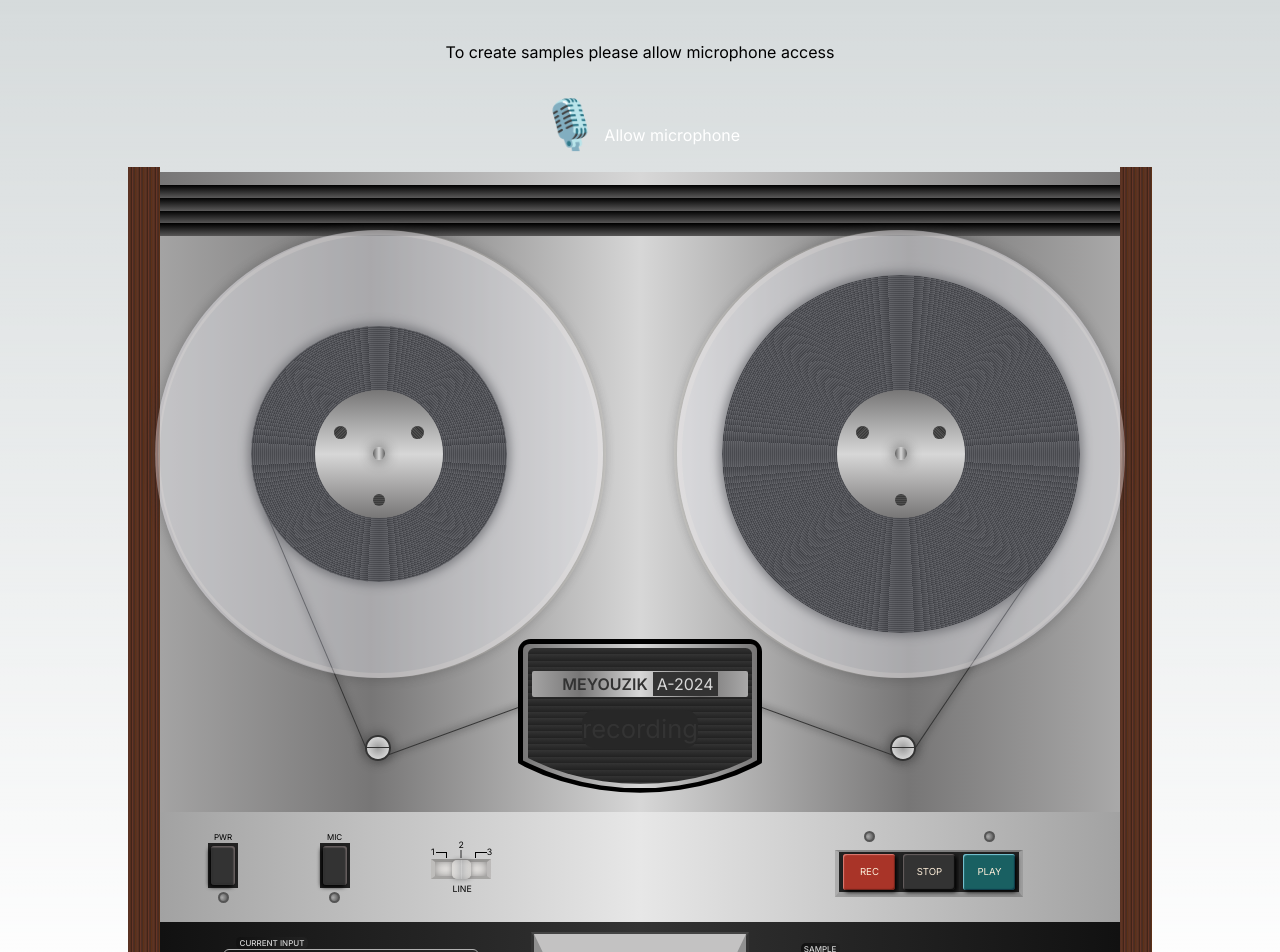
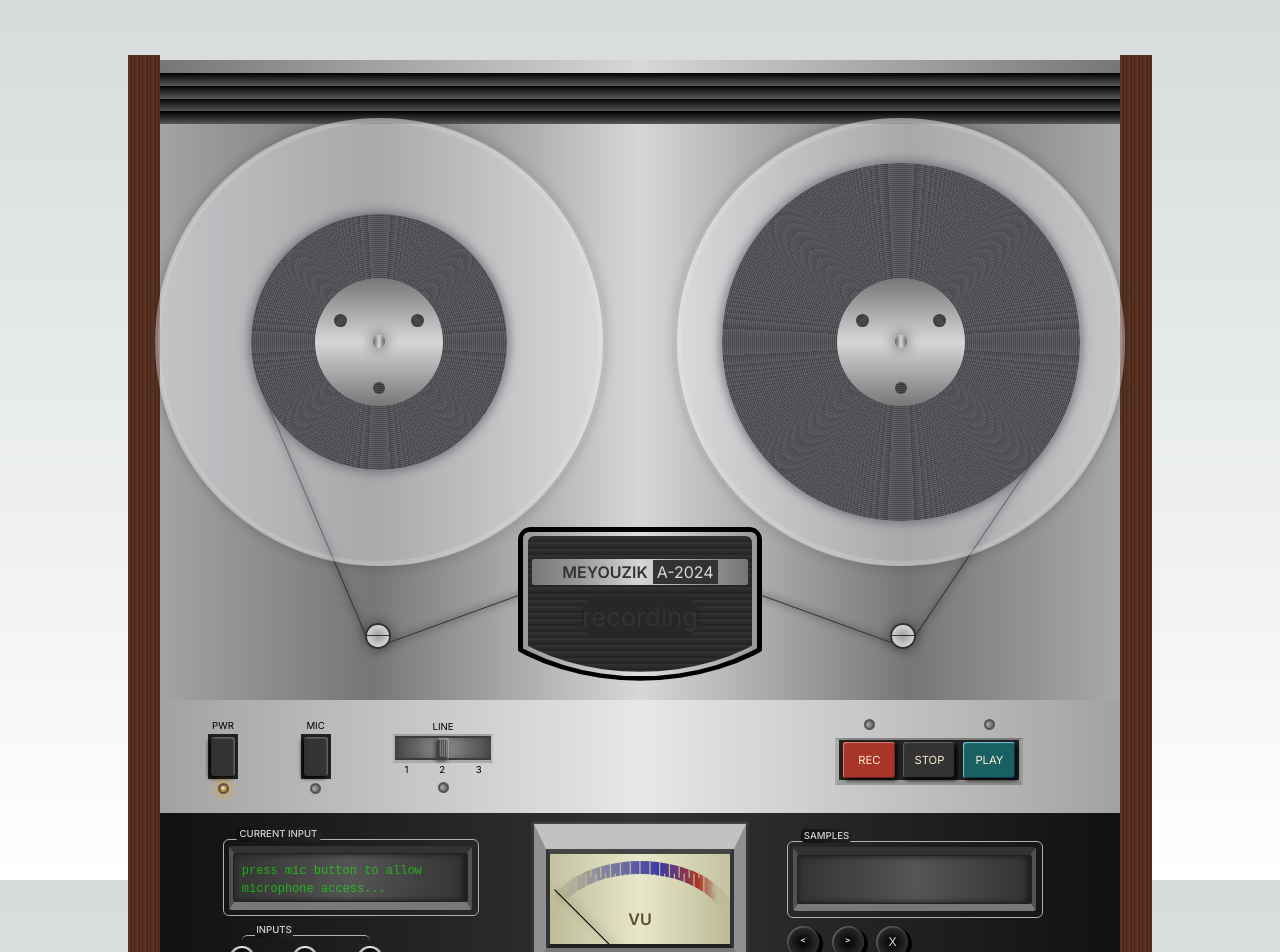
Before and after one commit to jstnlawson/meyouzik, a Next.js app: page / in a window 1280 px wide. Shown: the top 952 px of the page. Built offline with nearby package versions, Linux system fonts and the light colour scheme.

Commit message:
improved ux

```diff
--- a/src/app/components/Controls/Controls.css
+++ b/src/app/components/Controls/Controls.css
@@ -17,19 +17,32 @@
 * Input Selector
 **********************************************************************************/
 
+/* .slider__container {
+
+    transform: rotate(270deg);
+    transform-origin: left bottom;
+} */
+
+.input-select__container {
+    width: 8vw;
+    max-width: 100px;
+    min-width: 20px;
+    height: 2.25vw;
+    max-height: 30px;
+    min-height: 10px;
+    border-top: 2px solid #a2a2a2;
+    border-bottom: 3px solid #aaaaaa;
+    border-left: 2.5px solid #b4b4b4;
+    border-right: 2.5px solid #c3c2c2;
+}
+
 .slider {
     -webkit-appearance: none;
-    width: 7vw;
-    max-width: 60px;
-    height: 2vw;
-    max-height: 20px;
-    /* border-radius: 5px;   */
-    border-top: 3px solid rgba(0, 0, 0, 0.444);
-    border-bottom: 3px solid rgba(0, 0, 0, 0.362);
-    border-left: 4px solid rgba(0, 0, 0, 0.201);
-    border-right: 4px solid rgba(0, 0, 0, 0.227);
-    background: #e9e6e3;
-    outline: none;
+    width: 100%;
+    height:100%;
+    border-top: solid 2px black;
+    border-bottom: solid 2px black;
+    background: linear-gradient(to right, #111 0%, #777 50%, #111 100%);    outline: none;
     opacity: 0.7;
     -webkit-transition: .2s;
     transition: opacity .2s;
@@ -38,18 +51,38 @@
     /* box-shadow: inset 0px 0px 5px #22222297, inset -5px 0px 10px -3px #000000cb; */
 }
 
+/* width: 2.5vw;
+    max-width: 30px;
+    min-width: 10px;
+    height: 4vw;
+    max-height: 45px;
+    min-height: 20px; */
+
 .slider::-webkit-slider-thumb {
     -webkit-appearance: none;
     appearance: none;
-    width: 2vw;
+    width: 1vw;
     max-width: 19px;
     height: 2vw;
-    max-height: 19px;
-    border-radius: 5px;
+    max-height: 21px;
+    border-radius: 2px;
     /* background: #b3b3b3; */
     cursor: grab;
-    background: linear-gradient(to right, #f6f3ef 0%, #bdbdbd 45%, #cfcfcf 50%, #bdbdbd 55%, #f6f3ef 100%);
-    box-shadow: 0px 0px 5px #222222a4, inset 0px 0px 5px #2222222f, inset -5px 0px 10px -3px #00000017;
+    background: repeating-linear-gradient(to right,
+            #000 2px, #777 4px);
+            box-shadow:
+            inset -1.5px 1.5px 1px #888,
+            inset 2px -2px 1px #000,
+            -2px 2px 4px #000;
+    /* box-shadow: 10px 0px 15px -1px rgb(0, 0, 0), -10px 0px 15px 0px rgb(0, 0, 0), 0px 10px 15px -5px rgb(0, 0, 0); */
+
+    /* background: linear-gradient(to right, #111 0%, #333 50%, #111 100%); */
+    /* background: linear-gradient(to right, #111 0%, #444 44%, #fff 49%, #fff 51%, #444 55%, #111 100%); */
+    /* box-shadow: 0px 0px 5px #222222a4, inset 0px 0px 5px #2222222f, inset -5px 0px 10px -3px #00000017; */
+}
+
+.slider::-webkit-slider-thumb:active {
+    cursor: grabbing;
 }
 
 .slider::-moz-range-thumb {
@@ -62,7 +95,6 @@
     align-items: center;
     margin-bottom: 0;
     height: fit-content;
-    font-size: .55rem;
     color: black;
     line-height: 0;
 }
@@ -138,7 +170,6 @@
     position: absolute;
     top: -1vw;
     left: 1vw;
-    font-size: 0.5rem;
     color: rgb(210, 210, 210);
     background-color: #111;
     background-image: linear-gradient(to right, #111 0%, #222 100%);
@@ -166,20 +197,27 @@
 }
 
 .input-screen__layer-two {
+    display: flex;
     position: inherit;
     overflow-y: auto;
     width: calc(100% - 1.5vw);
     height: calc(100% - 2vw);
     border: solid 1px #222;
-    color: #0dff007d;
+    color:  #0dff0094;
     background-image: linear-gradient(to right, #333 0%, #555 50%, #333 100%);
     border-radius: 1.5px;
     padding: 3%;
-    font-size: 0.6rem;
+    font-size: 0.75rem;
     font-family: monospace;
     box-shadow: inset 0px 0px 5px #222222, inset -5px 0px 10px -3px #000000a5;
     z-index: 1;
+}
 
+@media screen and (max-width: 600px) {
+
+    .input-screen__layer-two {
+        font-size: 0.6rem;
+    }
 }
 
 /**********************************************************************************
@@ -193,6 +231,7 @@
     width: 10vw;
     height: fit-content;
     position: relative;
+    left: -3.5vw;
     border-top: 1px solid rgb(177, 177, 177);
     border-radius: 6px;
     padding: 5px;
@@ -205,13 +244,11 @@
     position: absolute;
     top: -1vw;
     left: 10%;
-    font-size: 0.5rem;
     color: rgb(210, 210, 210);
     background-color: #111;
     background-image: linear-gradient(to right, #111 0%, #222 100%);
     font-weight: 500;
     padding: 0 0.125vw;
-    border-radius: 5px;
     text-transform: uppercase;
     z-index: 2;
 }
@@ -227,7 +264,6 @@
     max-width: 35px;
     height: 2.5vw;
     max-height: 35px;
-    background-color: #000;
     border-radius: 50%;
 }
 
@@ -265,7 +301,8 @@
 .power-light__off,
 .mic-light__off,
 .record-light__off,
-.play-light__off {
+.play-light__off,
+.line-light__off {
     background-image: radial-gradient(11px 11px at 30% 50%, #aaaaaa, #111);
     width: 1.25vw;
     max-width: 11px;
@@ -277,9 +314,15 @@
     border: solid 2px #555;
 }
 
+.power-light__off,
+.mic-light__off,
+.line-light__off {
+    margin-top: 4px;
+}
+
 .record-light__on {
-    background: rgb(255, 140, 140);
-    background-image: radial-gradient(red, transparent);
+    background: red;
+    background-image: radial-gradient(white, transparent);
     background-size: 5px 5px;
     width: 1.25vw;
     max-width: 11px;
@@ -295,8 +338,8 @@
 }
 
 .play-light__on {
-    background: rgb(149, 254, 149);
-    background-image: radial-gradient(green, transparent);
+    background: green;
+    background-image: radial-gradient(white, transparent);
     background-size: 5px 5px;
     width: 1.25vw;
     max-width: 11px;
@@ -309,6 +352,24 @@
     box-shadow:
         0 0 3px #111 inset,
         0 0 10px green;
+}
+
+.power-light__on, .mic-light__on, .line-light__on {
+    background: orange;
+    background-image: radial-gradient(rgb(255, 255, 255), transparent);
+    background-size: 5px 5px;
+    width: 1.25vw;
+    max-width: 11px;
+    min-width: 5px;
+    height: 1.25vw;
+    margin-top: 4px;
+    max-height: 11px;
+    min-height: 5px;
+    border-radius: 50%;
+    border: solid 2px #555;
+    box-shadow:
+        0 0 3px #111 inset,
+        0 0 10px orange;
 }
 
 /**********************************************************************************
@@ -448,17 +509,6 @@
         inset 1px -1px 1px 0px transparent,
         -1px 1px 1px 0px transparent;
 }
-
-/* .previous-button .next-button {
-    display: flex;
-    align-items: center;
-    justify-content: center;
-    padding: 3px;
-    border: 2px solid transparent;
-    border-radius: 50%;
-    background-color: transparent;
-    z-index: 4;
-  } */
 
   .next-button-inside, .previous-button-inside {
     color: rgb(215, 215, 215);
--- a/src/app/components/Controls/Controls.jsx
+++ b/src/app/components/Controls/Controls.jsx
@@ -29,13 +29,40 @@
   const [position, setPosition] = useState("middle");
   const [isPlaying, setIsPlaying] = useState(false);
   const [currentAudioIndex, setCurrentAudioIndex] = useState(0);
+  const [recordCount, setRecordCount] = useState(0);
+  const [isMicLightOn, setIsMicLightOn] = useState(false);
+  const [isLineLightOn, setIsLineLightOn] = useState(false);
   const audioRef = useRef(new Audio());
+  const maxRecordings = 6;
+
+  const handleMicBtn = () => {
+    allowMicrophone();
+    setIsMicLightOn(true);
+  };
+
+  const handleLineSlider = () => {
+    if (isMicLightOn === true) {
+    setIsLineLightOn(true);
+    } else {
+      alert("Please allow microphone access by clicking the 'MIC' button before selecting an input.");
+    }
+    autoPositionSlider();
+  };
 
   const handleRecordBtn = () => {
+    if (isLineLightOn === true) {
+    if (recordCount < maxRecordings) {
     setIsRecordPressed(true);
     setIsPlaying(false);
     setIsSpinning(true);
     startRecording();
+    setRecordCount(prevCount => prevCount + 1);
+    } else {
+      alert("Recording limit reached. You cannot make more recordings.");
+    }
+  } else {
+    alert("Please allow microphone access by pressing the 'MIC' button then select an input with the line slider to record.");
+  }
   };
 
   const handleStopBtn = () => {
@@ -49,13 +76,20 @@
   };
 
   const handlePlayBtn = () => {
+    if (recordCount > 0) {
     setIsPlaying(true);
     setIsRecordPressed(false);
     setIsSpinning(true);
     playAudio(currentAudioIndex);
-    // if (isAudioPlaying === false) {
-    //   handleStopBtn();
-    // }
+    }
+  };
+
+  const micLight = () => {
+    return isMicLightOn ? "mic-light__on" : "mic-light__off";
+  };
+
+  const lineLight = () => {
+    return isLineLightOn ? "line-light__on" : "line-light__off";
   };
 
   const recordLight = () => {
@@ -100,18 +134,14 @@
   };
 
   const handlePreviousBtn = () => {
-    console.log("index in previous", currentAudioIndex);
     if (currentAudioIndex > 0) {
-      setCurrentAudioIndex(currentAudioIndex - 1);
-      stopAudio();
+      setCurrentAudioIndex((prevIndex) => prevIndex - 1);
     }
   };
 
   const handleNextBtn = () => {
-    console.log("index in next", currentAudioIndex);
     if (currentAudioIndex < savedAudioData.length - 1) {
-      setCurrentAudioIndex(currentAudioIndex + 1);
-      stopAudio();
+      setCurrentAudioIndex((prevIndex) => prevIndex + 1);
     }
   };
 
@@ -127,7 +157,22 @@
     prevIsAudioPlaying.current = isAudioPlaying;
   }, [isAudioPlaying, handleStopBtn]);
 
+  const containerRef = useRef(null);
 
+  useEffect(() => {
+    const container = containerRef.current;
+
+    if (container && container.children && container.children.length > 0) {
+      const item = container.children[currentAudioIndex];
+
+      if (item) {
+        item.scrollIntoView({
+          behavior: 'smooth',
+          block: 'nearest',
+        });
+      }
+    }
+  }, [currentAudioIndex]);
 
   function selectAudioInput(id) {
     setSelectedDevice(id);
@@ -138,43 +183,38 @@
       <div className="flex middle-panel__container py-[2%] px-[5%] justify-between">
         <div className="middle-panel__left flex justify-between items-center w-[33%]">
           <div className="power-btn__container flex flex-col justify-center items-center">
-            <span className="text-[.5rem] text-black">PWR</span>
+            <span className="text-[.5rem] md:text-[0.6rem] text-black">PWR</span>
             <button className="vrt-btn">
               <span className="mic-btn"></span>
             </button>
-            <div className="power-light__off mt-1"></div>
+            <div className="power-light__on"></div>
           </div>
           <div className="mic-btn__container flex flex-col justify-center items-center">
-            <span className="text-[.5rem] text-black">MIC</span>
-            <button className="vrt-btn" onClick={allowMicrophone}>
+            <span className="text-[.5rem] md:text-[0.6rem] text-black">MIC</span>
+            <button className="vrt-btn" onClick={handleMicBtn}>
               <span className="mic-btn"></span>
             </button>
-            <div className="mic-light__off mt-1"></div>
+            <div className={micLight()}></div>
           </div>
-          <div className="input-selector__container flex-col">
-            <div className="flex input-label__container">
-              <div className="input-label__two mr-[2px]">2</div>
-            </div>
-            <div className="flex justify-bottom items-center bracket-div__container">
-              <div className="input-label__one">1</div>
-              <div className="bracket-div__one"></div>
-              <div className="bracket-div__two"></div>
-              <div className="bracket-div__three"></div>
-              <div className="bracket-div__four"></div>
-              <div className="input-label__three">3</div>
-            </div>
+            <div className=" flex flex-col justify-center items-center text-black text-[.5rem] md:text-[0.6rem]">
+              <span>LINE</span>
+              <div className="input-select__container">
             <input
               type="range"
               min="0"
               max="100"
               step="1"
-              onChange={autoPositionSlider} // Use onChange instead of onClick
+              onChange={handleLineSlider}
               className="slider"
             />
-            <div className="flex justify-center items-center leading-[0]">
-              <span className="text-black text-[.55rem] mt-1">LINE</span>
             </div>
-          </div>
+            <div className="input-select__numbers flex justify-between w-[77%] text-[.5rem] md:text-[0.6rem]">
+              <span>1</span>
+              <span>2</span>
+              <span>3</span>
+            </div>
+              <div className={lineLight()}></div>
+            </div>
         </div>
 
         <div className="middle-panel__middle flex w-[33%]"></div>
@@ -187,13 +227,13 @@
             </div>
             <div className="flex btn-container">
               <button className="btn" onClick={handleRecordBtn}>
-                <span className="record-btn">rec</span>
+                <span className="record-btn md:text-[0.7rem]">rec</span>
               </button>
               <button className="btn" onClick={handleStopBtn}>
-                <span className="stop-btn">stop</span>
+                <span className="stop-btn md:text-[0.7rem]">stop</span>
               </button>
               <button className="btn" onClick={handlePlayBtn}>
-                <span className="play-btn">play</span>
+                <span className="play-btn md:text-[0.7rem]">play</span>
               </button>
             </div>
           </div>
@@ -202,7 +242,7 @@
       <div className="bottom-panel flex justify-between items-center  py-[1%] px-[5%]">
         <div className="bottom-panel__left flex w-[33%] justify-center items-center flex-col ">
           <div className="input-screen flex justify-center items-center">
-            <span className="input-screen__title">current input</span>
+            <span className="input-screen__title text-[.5rem] md:text-[.6rem]">current input</span>
             <div className="input-screen__layer-one"></div>
             <div className="input-screen__layer-two ">
               {isMicrophoneAllowed === "prompt" && (
@@ -236,7 +276,7 @@
           </div>
 
           <div className="mic-inputs__container">
-            <span className="mic-inputs__title">mic/line</span>
+            <span className="mic-inputs__title text-[.5rem] md:text-[.6rem]  bg-[#000] md:bg-[transparent]">inputs</span>
 
             <div className="mic-inputs">
               <div className="mic-inputs__layer-one">
@@ -268,8 +308,9 @@
             </div>
             <div className="vu-meter__arch-container">
               <div className="vu-meter__arch--color">
-                | | | | | | | | | | | | | | | | <br />| | | | | | | | | | | | |
-                | | | | | | | |
+                | | | | | | | | | | | | | <br />| | | | | | | | | | | | |
+                | | | | | | | | <br />| | | | | | | | | | | | |
+                | | | | | | | | | | | | | |
               </div>
               <div className="vu_meter__arch--overlap"></div>
             </div>
@@ -282,10 +323,10 @@
         </div>
 
         <div className="bottom-panel__right flex flex-col w-[33%] justify-center">
-          <div className="input-screen flex justify-center items-center">
-            <span className="input-screen__title">sample</span>
+          <div className="input-screen flex justify-center items-center mb-2">
+            <span className="input-screen__title text-[.5rem] md:text-[.6rem]">samples</span>
             <div className="input-screen__layer-one"></div>
-            <div className="input-screen__layer-two ">
+            <div className="input-screen__layer-two sm:flex-row flex-col flex-wrap" ref={containerRef}>
               {isMicrophoneAllowed === "granted" && !savedAudioData.length &&
                 !isRecording &&
                 selectedDevice && (
@@ -296,29 +337,17 @@
                   </>
                 )}
               {savedAudioData.map((audioBuffer, index) => (
-                <ul key={index}>
-                  <li className="p-1 flex justify-center items-center bg-white rounded mb-1">
-                    <p className="mr-2 text-black text-[.5rem]">
-                      S-{index + 1}
-                    </p>
-                    <button
-                      onClick={() => playAudio(index)}
-                      className="text-black text-[.4rem] bg-green-500 p-[1px]"
-                    >
-                      Play
-                    </button>
-                    <button
-                      onClick={ () => stopAudio(index)}
-                      className="text-black text-[.4rem] bg-red-500 p-[1px]"
-                    >
-                      Stop
-                    </button>
-                    <button
-                      className="bg-white text-black text-[.65rem] p-1 ml-2"
-                      onClick={() => deleteAudio(index)}
-                    >
-                      🅇
-                    </button>
+                <ul key={index} className="flex md:flex-row flex-col">
+                  <li
+                  className={`p-1  ${
+                    currentAudioIndex === index
+                      ? "input-screen__text bg-[#0dff0032]"
+                      : "input-screen__text" // Default background color for other samples
+                  }`}
+                >
+
+                      Sample-{index + 1}
+
                   </li>
                 </ul>
               ))}
@@ -333,10 +362,10 @@
           </button>
           {/* <button className="next-button">
             <span className="next-button-inside">✉</span>
+          </button> */}
+          <button className="next-button" onClick={() => deleteAudio(currentAudioIndex)}>
+            <span className="next-button-inside">x</span>
           </button>
-          <button className="next-button">
-            <span className="next-button-inside">x</span>
-          </button> */}
           </div>
         </div>
       </div>
--- a/src/app/components/RecordingBooth/RecordingBooth.jsx
+++ b/src/app/components/RecordingBooth/RecordingBooth.jsx
@@ -26,7 +26,7 @@
   function getAvailableAudioDevices() {
     navigator.mediaDevices.enumerateDevices().then((devices) => {
       const audioDevices = devices
-        .filter((d) => d.kind === "audioinput" && d.deviceId !== "default")
+        .filter((d) => d.kind === "audioinput" && d.deviceId !== "e9fd2cd7052325afd267aa995dc88ffed25019dd8ef95d1dcd0f579608f7d824" && d.deviceId !== "default")
         .map((d) => ({
           id: d.deviceId,
           label: d.label,
@@ -65,7 +65,7 @@
 
   function handleSelectAudioDevice(id) {
     setSelectedDevice(id);
-    console.log(id);
+    console.log('device is:',id);
   }
 
   function stopRecording() {
@@ -167,7 +167,7 @@
   return (
     <div className="px-5">
       <div className="py-5">
-        <div className="flex flex-col justify-center items-center gap-8">
+        {/* <div className="flex flex-col justify-center items-center gap-8">
           {isMicrophoneAllowed === "granted" && (
             <>
               <p>Please select a microphone input</p>
@@ -256,7 +256,7 @@
               </li>
             </ul>
           ))}
-        </div>
+        </div> */}
       </div>
       <RecordingUi
         allowMicrophone={allowMicrophone}
--- a/src/app/components/RecordingUi/RecordingUi.css
+++ b/src/app/components/RecordingUi/RecordingUi.css
@@ -87,7 +87,7 @@
     width: 96%;
     border-radius: .5vw;
     background-color: #d7d7d7;
-    background-image: linear-gradient(to right,  #777676 0%, #d7d7d7 50%, #777676 100%);
+    background-image: linear-gradient(to right,  #999 0%, #dfdfdf 50%, #999 100%);
     clip-path: ellipse(85% 100% at 50% 0%);
     border-bottom-left-radius: 2vw;
     /* Adjust as needed */
@@ -128,7 +128,7 @@
     font-size: 1.25vw;
     text-transform: capitalize;
     border-radius: 2px;
-    background: linear-gradient(to right, #d7d7d7 -25%, #777676 22%, #d7d7d7 50%, #777676 78%, #d7d7d7 120%);
+    background: linear-gradient(to right, #525252 -25%, #999 22%, #d7d7d7 50%, #999 78%, #525252 120%);
 }
 
 .tape-reader__label__l-span {
--- a/src/app/components/RecordingUi/RecordingUi.jsx
+++ b/src/app/components/RecordingUi/RecordingUi.jsx
@@ -40,7 +40,7 @@
 
   return (
     <div className="reel-to-reel__container">
-      <div className={playerClass} onClick={togglePlaying}>
+      <div className={playerClass}>
         <div className="top"></div>
         <div className="vents"></div>
 
```
